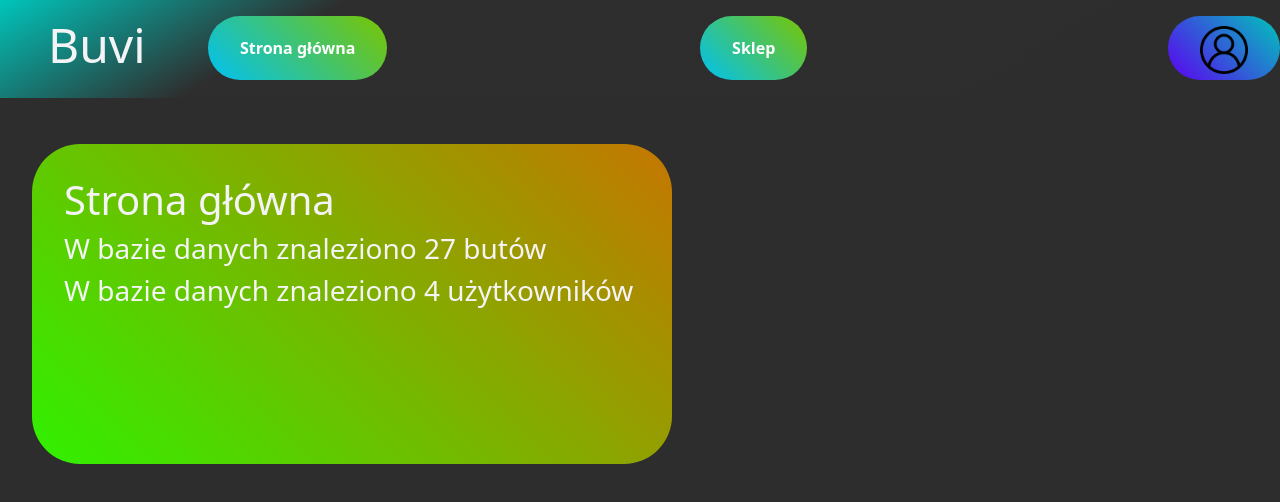
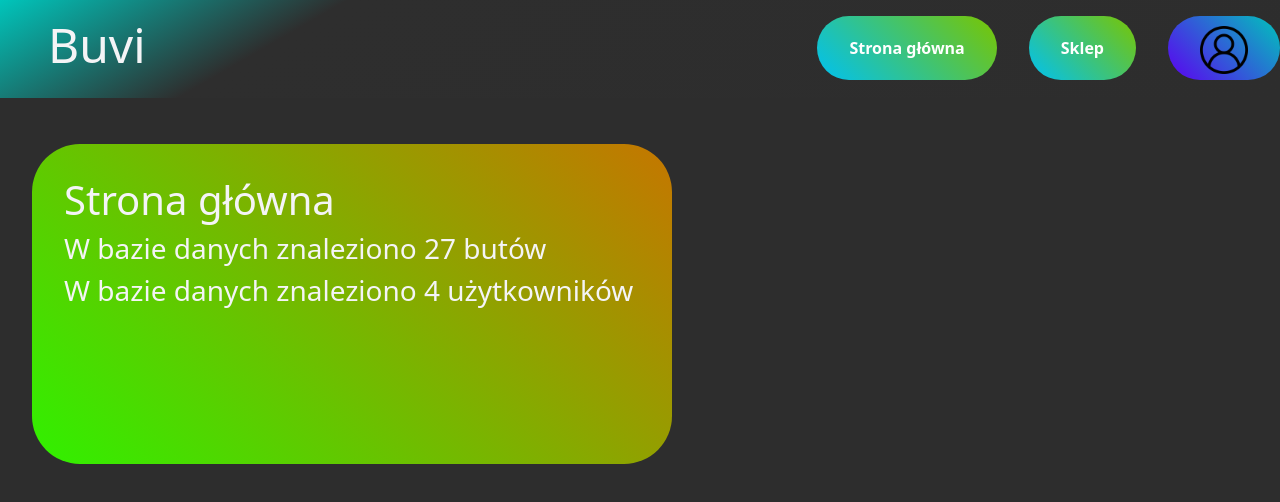
Before and after one commit to dejvitxc9/buvishop, a React (Create React App) app: page / in a window 1280 px wide. Shown: the top 502 px of the page. Built offline with nearby package versions, Linux system fonts and the light colour scheme.

Commit message:
Poprawiono responsywnosc strony

```diff
--- a/src/components/layout/Layout.css
+++ b/src/components/layout/Layout.css
@@ -33,9 +33,10 @@ nav {
   display: flex;
   flex-direction: row;
   flex-wrap: wrap;
-  justify-content: space-between;
+  justify-content: flex-end;
   align-items: center;
   align-content: center;
+  gap: 2rem;
 }
 
 .menuButton {
@@ -59,7 +60,6 @@ nav {
   text-align: center;
   border-radius: 2rem;
   margin-top: 1rem;
-  margin-left: 3rem;
 }
 
 .menuButton > p,
@@ -78,7 +78,6 @@ nav {
   scale: 1.05;
 }
 
-
-.link{
+.link {
   text-decoration: none;
 }
```
